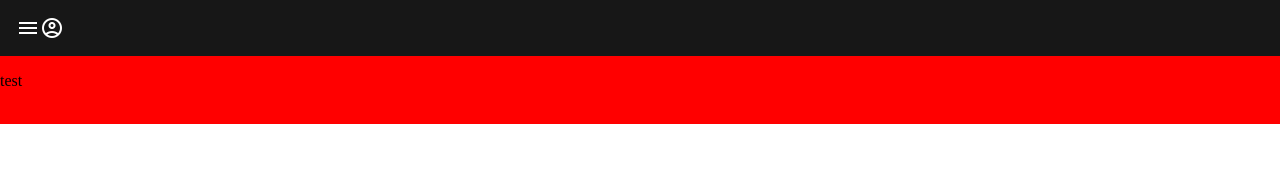
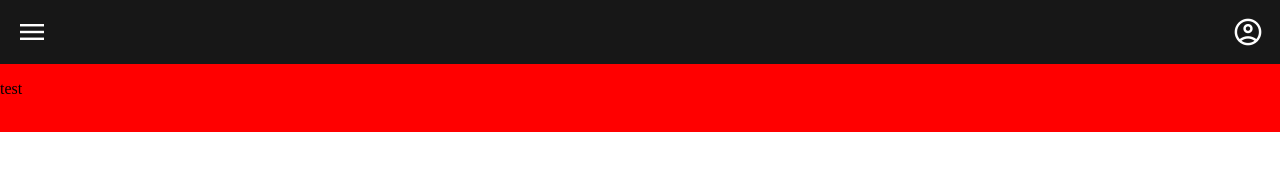
Before and after one commit to 6237801/FONO6237801_Alpha, a plain HTML site: page index.html in a window 1280 px wide. Drawn offline with nearby package versions, Linux system fonts and the light colour scheme.

Commit message:
modified:   css/_composant/nav-header.css

```diff
--- a/css/_composant/nav-header.css
+++ b/css/_composant/nav-header.css
@@ -4,4 +4,13 @@
     display: flex;
     color: var(--blanc);
     padding: 16px;
+    justify-content: space-between;
+    a {
+        display: flex;
+        align-items: center;
+        justify-content: center;
+        width: 32px;
+        height: 32px;
+        font-size: 32px;
+    }
 }
```
